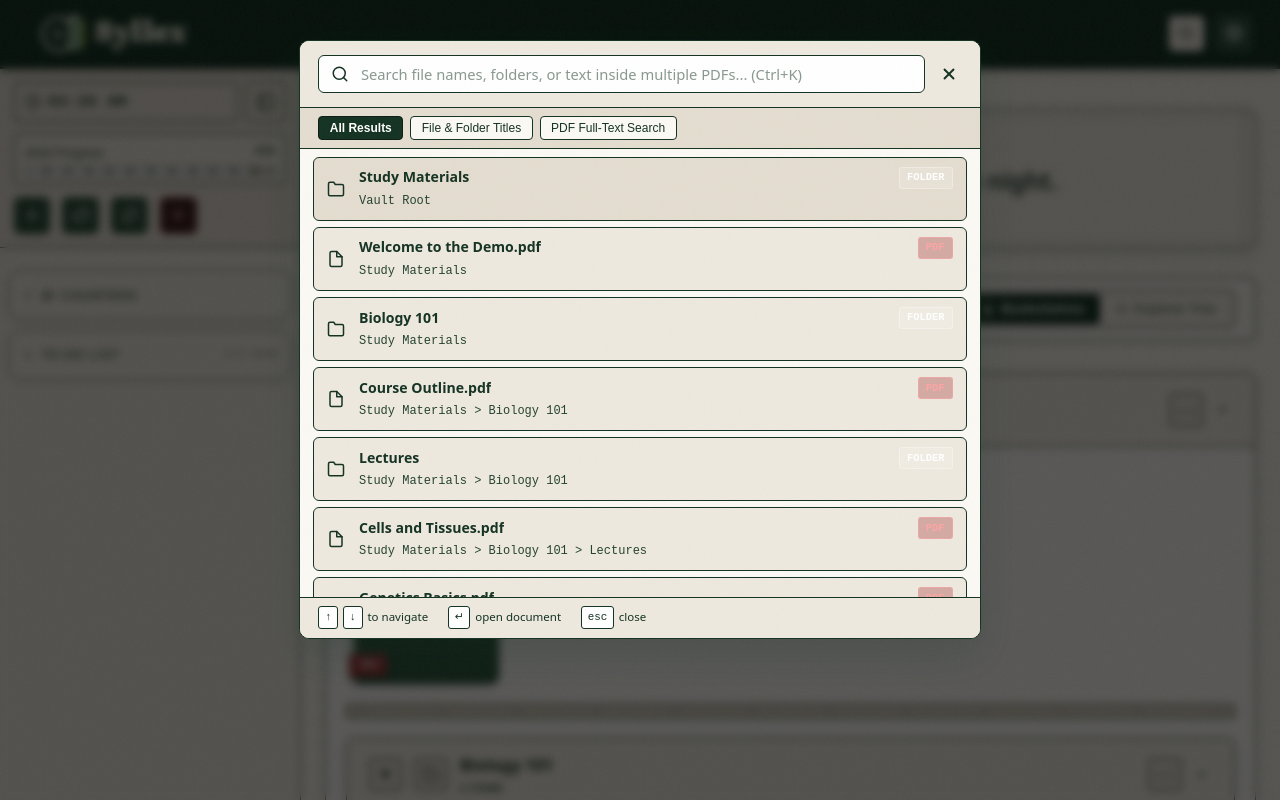
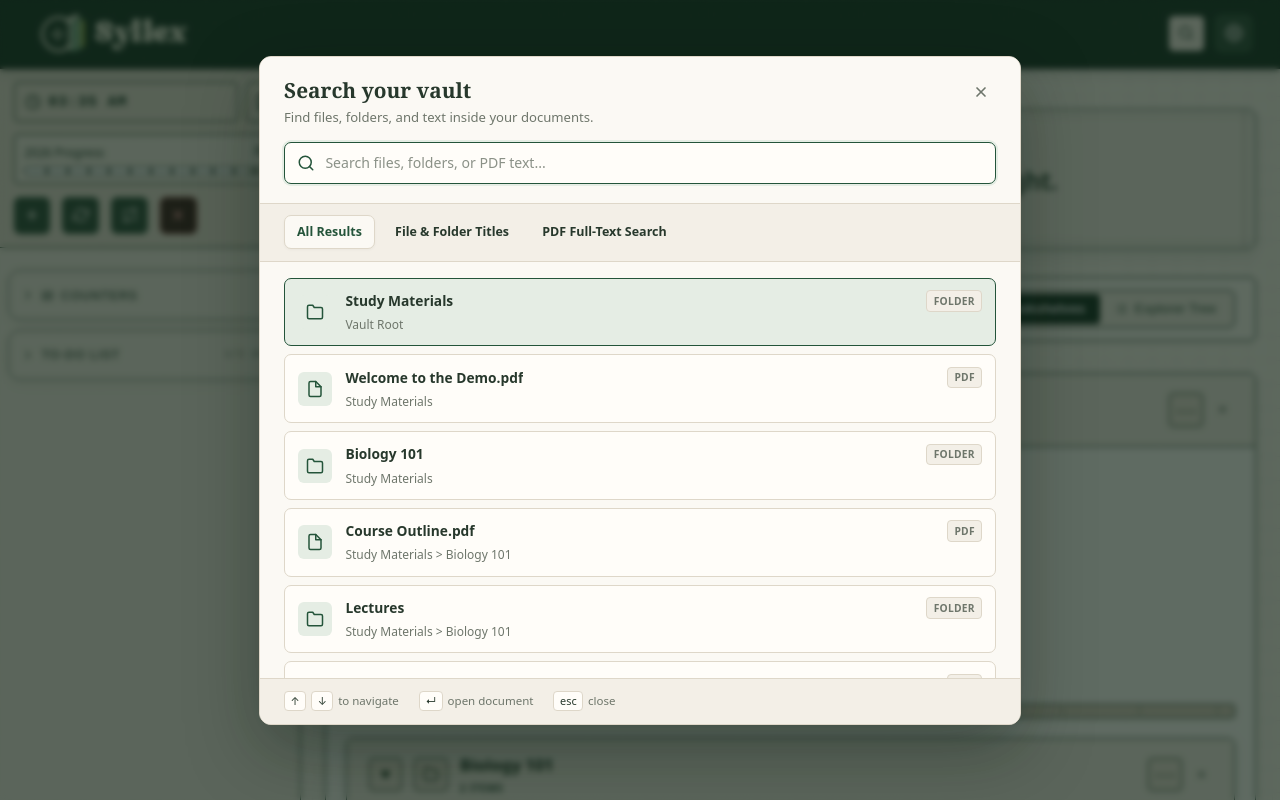
Before and after one commit to aarndv/syllex, a React (Vite) app: page / in a window 1280 px wide. Both pictures are taken after a click on the button 1186 px from the left and 33 px from the top of the page. Built offline with nearby package versions, Linux system fonts and the light colour scheme.

Commit message:
Match quick search modal to settings UI

```diff
--- a/src/components/QuickSearchModal.css
+++ b/src/components/QuickSearchModal.css
@@ -1,240 +1,264 @@
-/* Quick Search Modal Backdrop */
 .quick-search-backdrop {
   position: fixed;
-  top: 0;
-  left: 0;
-  right: 0;
-  bottom: 0;
-  background-color: rgba(0, 0, 0, 0.65);
-  backdrop-filter: blur(4px);
-  z-index: 900;
+  inset: 0;
+  z-index: 2000;
   display: flex;
+  align-items: flex-start;
   justify-content: center;
-  align-items: flex-start;
-  padding-top: 5vh;
-  animation: searchFadeIn 0.18s cubic-bezier(0.16, 1, 0.3, 1);
+  padding: min(7vh, 4rem) 1.5rem 1.5rem;
+  background: rgba(13, 31, 20, 0.65);
+  backdrop-filter: blur(3px);
+  animation: searchFadeIn 0.18s ease-out;
 }
 
 @keyframes searchFadeIn {
-  from {
-    opacity: 0;
-    transform: translateY(-8px);
-  }
-  to {
-    opacity: 1;
-    transform: translateY(0);
-  }
+  from { opacity: 0; transform: translateY(-8px); }
+  to { opacity: 1; transform: translateY(0); }
 }
 
 .quick-search-modal-card {
-  background-color: #0d2217;
-  border: 1.5px solid rgba(255, 255, 255, 0.35);
-  border-radius: 10px;
-  width: 90%;
-  max-width: 680px;
-  box-shadow: 0 16px 40px rgba(0, 0, 0, 0.45);
-  overflow: hidden;
+  --search-surface: #fbf9f4;
+  --search-panel: #f3efe7;
+  --search-field: #fffdf9;
+  --search-border: #ded7c9;
+  --search-text: #27382c;
+  --search-muted: #6e766b;
+  --search-accent: #24543a;
+  --search-accent-soft: #e5ede4;
   display: flex;
   flex-direction: column;
-  max-height: 82vh;
+  width: min(100%, 760px);
+  max-height: min(86vh, 760px);
+  overflow: hidden;
+  background: var(--search-surface);
+  color: var(--search-text);
+  border: 1px solid var(--search-border);
+  border-radius: 12px;
+  box-shadow: 0 24px 70px rgba(4, 18, 10, 0.34);
 }
+
+html[data-theme="dark"] .quick-search-modal-card {
+  --search-surface: #16271c;
+  --search-panel: #1c3224;
+  --search-field: #20382a;
+  --search-border: #36513c;
+  --search-text: #dce6d9;
+  --search-muted: #a9b9a8;
+  --search-accent: #8ebc95;
+  --search-accent-soft: #294b35;
+  color-scheme: dark;
+}
+
+.quick-search-modal-card * { box-sizing: border-box; }
 
 .quick-search-header {
   display: flex;
-  align-items: center;
-  gap: 0.75rem;
-  padding: 0.85rem 1.15rem;
-  background-color: #143222;
-  border-bottom: 1px solid rgba(255, 255, 255, 0.2);
+  flex-direction: column;
+  gap: 1rem;
+  padding: 1.25rem 1.5rem 1.15rem;
+  background: var(--search-surface);
+}
+
+.quick-search-heading-row {
+  display: flex;
+  align-items: flex-start;
+  justify-content: space-between;
+  gap: 1rem;
+}
+
+.quick-search-heading-row h2 {
+  margin: 0;
+  color: var(--search-text);
+  font-family: Georgia, serif;
+  font-size: 1.3rem;
+  line-height: 1.25;
+}
+
+.quick-search-heading-row p {
+  margin: 0.3rem 0 0;
+  color: var(--search-muted);
+  font-size: 0.82rem;
+  line-height: 1.4;
 }
 
 .search-input-wrapper {
-  flex: 1;
   display: flex;
   align-items: center;
-  gap: 0.6rem;
-  background-color: rgba(255, 255, 255, 0.08);
-  border: 1px solid rgba(255, 255, 255, 0.3);
-  border-radius: 6px;
-  padding: 0.45rem 0.75rem;
-  transition: all 0.2s ease;
+  gap: 0.65rem;
+  min-height: 42px;
+  padding: 0.55rem 0.75rem;
+  background: var(--search-field);
+  border: 1px solid var(--search-border);
+  border-radius: 7px;
+  transition: border-color 0.15s ease, box-shadow 0.15s ease;
 }
 
 .search-input-wrapper:focus-within {
-  border-color: #ffffff;
-  background-color: rgba(255, 255, 255, 0.15);
-  box-shadow: 0 0 8px rgba(255, 255, 255, 0.15);
+  border-color: var(--search-accent);
+  box-shadow: 0 0 0 2px var(--search-accent-soft);
 }
 
-.search-input-icon {
-  color: rgba(255, 255, 255, 0.7);
-}
+.search-input-icon { flex: none; color: var(--search-accent); }
 
 .quick-search-input {
   flex: 1;
-  background: none;
-  border: none;
-  color: #ffffff;
-  font-size: 0.92rem;
-  font-family: inherit;
-  outline: none;
+  min-width: 0;
+  padding: 0;
+  background: transparent;
+  border: 0;
+  outline: 0;
+  color: var(--search-text);
+  font: inherit;
+  font-size: 0.88rem;
 }
 
-.quick-search-input::placeholder {
-  color: rgba(255, 255, 255, 0.45);
-}
+.quick-search-input::placeholder { color: var(--search-muted); opacity: 0.8; }
 
 .clear-query-btn,
 .quick-search-close-btn {
-  background: none;
-  border: none;
-  color: rgba(255, 255, 255, 0.6);
-  cursor: pointer;
-  display: flex;
+  display: inline-flex;
+  flex: none;
   align-items: center;
   justify-content: center;
-  padding: 0.2rem;
-  border-radius: 4px;
-  transition: all 0.15s ease;
+  width: 30px;
+  height: 30px;
+  padding: 0;
+  background: transparent;
+  border: 0;
+  border-radius: 6px;
+  color: var(--search-muted);
+  cursor: pointer;
 }
 
 .clear-query-btn:hover,
 .quick-search-close-btn:hover {
-  color: #ffffff;
-  background-color: rgba(255, 255, 255, 0.15);
+  background: var(--search-panel);
+  color: var(--search-text);
 }
 
-/* Scope Filter Tabs */
 .search-scope-tabs {
   display: flex;
   align-items: center;
   gap: 0.45rem;
-  padding: 0.5rem 1.15rem;
-  background-color: #0d2217;
-  border-bottom: 1px solid rgba(255, 255, 255, 0.15);
+  min-height: 59px;
+  padding: 0.65rem 1.5rem;
   overflow-x: auto;
+  background: var(--search-panel);
+  border-block: 1px solid var(--search-border);
 }
 
 .scope-tab-btn {
-  background: rgba(255, 255, 255, 0.08);
-  border: 1px solid rgba(255, 255, 255, 0.2);
-  color: rgba(255, 255, 255, 0.7);
-  padding: 0.25rem 0.65rem;
-  border-radius: 4px;
-  font-size: 0.75rem;
-  font-weight: 500;
+  flex: none;
+  min-height: 34px;
+  padding: 0.5rem 0.75rem;
+  background: transparent;
+  border: 1px solid transparent;
+  border-radius: 7px;
+  color: var(--search-text);
+  font: inherit;
+  font-size: 0.78rem;
+  font-weight: 600;
+  line-height: 1.2;
+  white-space: nowrap;
   cursor: pointer;
-  transition: all 0.15s ease;
-  white-space: nowrap;
 }
 
-.scope-tab-btn:hover {
-  color: #ffffff;
-  background-color: rgba(255, 255, 255, 0.15);
-}
+.scope-tab-btn:hover { background: var(--search-surface); }
 
 .scope-tab-btn.active {
-  background-color: #059669;
-  border-color: #10b981;
-  color: #ffffff;
-  font-weight: 600;
+  background: var(--search-surface);
+  border-color: var(--search-border);
+  box-shadow: 0 1px 3px rgba(0, 0, 0, 0.04);
+  color: var(--search-accent);
 }
 
 .pdf-scanning-indicator {
-  margin-left: auto;
-  display: flex;
+  display: inline-flex;
+  flex: none;
   align-items: center;
   gap: 0.4rem;
+  margin-left: auto;
+  color: var(--search-muted);
   font-size: 0.72rem;
-  color: #a7f3d0;
-  font-family: monospace;
+  white-space: nowrap;
 }
 
 .scanning-dot {
   width: 6px;
   height: 6px;
   border-radius: 50%;
-  background-color: #10b981;
+  background: var(--search-accent);
   animation: pulseDot 1s infinite alternate;
 }
 
 @keyframes pulseDot {
-  from {
-    opacity: 0.3;
-    transform: scale(0.8);
-  }
-  to {
-    opacity: 1;
-    transform: scale(1.3);
-  }
+  from { opacity: 0.3; transform: scale(0.8); }
+  to { opacity: 1; transform: scale(1.3); }
 }
 
-/* Results List */
 .quick-search-results-list {
+  display: flex;
   flex: 1;
+  flex-direction: column;
+  gap: 0.5rem;
+  min-height: 0;
+  max-height: 52vh;
+  padding: 1rem 1.5rem;
   overflow-y: auto;
-  padding: 0.5rem 0.8rem;
+  background: var(--search-surface);
+}
+
+.search-empty-state {
   display: flex;
   flex-direction: column;
   gap: 0.35rem;
-  max-height: 54vh;
+  padding: 2rem 1rem;
+  color: var(--search-text);
+  text-align: center;
 }
 
-.search-empty-state {
-  text-align: center;
-  padding: 2.5rem 1rem;
-  color: rgba(255, 255, 255, 0.7);
-  display: flex;
-  flex-direction: column;
-  gap: 0.4rem;
-}
-
-.search-empty-hint {
-  font-size: 0.75rem;
-  color: rgba(255, 255, 255, 0.45);
-  font-style: italic;
-}
+.search-empty-state p { margin: 0; }
+.search-empty-hint { color: var(--search-muted); font-size: 0.78rem; }
 
 .search-result-item {
   display: flex;
   align-items: center;
   gap: 0.85rem;
-  padding: 0.55rem 0.85rem;
-  border-radius: 6px;
-  background-color: rgba(22, 62, 38, 0.4);
-  border: 1px solid transparent;
+  min-width: 0;
+  padding: 0.7rem 0.8rem;
+  background: var(--search-field);
+  border: 1px solid var(--search-border);
+  border-radius: 7px;
   cursor: pointer;
-  transition: all 0.15s ease;
   user-select: none;
+  transition: background-color 0.15s ease, border-color 0.15s ease;
 }
 
-.search-result-item:hover,
-.search-result-item.selected {
-  background-color: rgba(255, 255, 255, 0.14);
-  border-color: rgba(255, 255, 255, 0.4);
+.search-result-item:hover { border-color: var(--search-accent); }
+
+.search-result-item.selected,
+.search-result-item.selected:hover {
+  background: var(--search-accent-soft);
+  border-color: var(--search-accent);
 }
 
-.search-result-item.content-result {
-  background-color: rgba(14, 46, 28, 0.6);
-  border-color: rgba(16, 185, 129, 0.2);
-}
-
-.search-result-item.content-result:hover,
-.search-result-item.content-result.selected {
-  background-color: rgba(20, 60, 36, 0.85);
-  border-color: #10b981;
-}
+.search-result-item.content-result { border-left: 3px solid var(--search-accent); }
 
 .result-icon-col {
-  color: #e2f0d9;
   display: flex;
+  flex: none;
   align-items: center;
-  flex-shrink: 0;
+  justify-content: center;
+  width: 34px;
+  height: 34px;
+  background: var(--search-accent-soft);
+  border-radius: 6px;
+  color: var(--search-accent);
 }
 
 .result-info-col {
+  display: flex;
   flex: 1;
-  display: flex;
   flex-direction: column;
   gap: 0.2rem;
   min-width: 0;
@@ -245,240 +269,88 @@
   align-items: center;
   justify-content: space-between;
   gap: 0.5rem;
+  min-width: 0;
 }
 
 .result-title {
-  font-size: 0.88rem;
+  overflow: hidden;
+  color: var(--search-text);
+  font-size: 0.86rem;
   font-weight: 600;
-  color: #ffffff;
+  text-overflow: ellipsis;
   white-space: nowrap;
-  overflow: hidden;
-  text-overflow: ellipsis;
 }
 
 .result-type-badge {
-  font-size: 0.65rem;
-  font-family: monospace;
+  flex: none;
+  padding: 0.1rem 0.4rem;
+  background: var(--search-panel);
+  border: 1px solid var(--search-border);
+  border-radius: 4px;
+  color: var(--search-muted);
+  font-size: 0.64rem;
   font-weight: 700;
-  padding: 0.1rem 0.45rem;
-  border-radius: 3px;
-  background-color: rgba(255, 255, 255, 0.15);
-  color: #ffffff;
-  border: 1px solid rgba(255, 255, 255, 0.3);
-  flex-shrink: 0;
-}
-
-.result-type-badge.badge-pdf {
-  border-color: rgba(252, 165, 165, 0.6);
-  color: #fca5a5;
-  background-color: rgba(153, 27, 27, 0.3);
-}
-
-.result-type-badge.badge-ppt,
-.result-type-badge.badge-pptx {
-  border-color: rgba(147, 197, 253, 0.6);
-  color: #93c5fd;
-  background-color: rgba(30, 58, 138, 0.3);
-}
-
-.result-type-badge.badge-md {
-  border-color: rgba(110, 231, 183, 0.6);
-  color: #6ee7b7;
-  background-color: rgba(6, 95, 70, 0.3);
+  letter-spacing: 0.025em;
 }
 
 .result-type-badge.badge-content-match {
-  border-color: #10b981;
-  color: #ffffff;
-  background-color: #059669;
+  background: var(--search-accent-soft);
+  border-color: var(--search-accent);
+  color: var(--search-accent);
 }
 
 .result-snippet-row {
   display: flex;
   align-items: center;
-  gap: 0.5rem;
+  min-width: 0;
+  color: var(--search-muted);
   font-size: 0.75rem;
-  color: rgba(255, 255, 255, 0.6);
 }
 
-.result-path {
-  font-family: monospace;
-  white-space: nowrap;
+.result-path,
+.result-content-snippet {
   overflow: hidden;
   text-overflow: ellipsis;
+  white-space: nowrap;
 }
 
-.result-content-snippet {
-  font-size: 0.78rem;
-  color: #d1fae5;
-  background-color: rgba(0, 0, 0, 0.2);
-  padding: 0.15rem 0.4rem;
-  border-radius: 4px;
-  border-left: 2px solid #10b981;
-  white-space: nowrap;
-  overflow: hidden;
-  text-overflow: ellipsis;
-  max-width: 100%;
-}
+.result-content-snippet { max-width: 100%; color: var(--search-muted); }
 
-/* Footer Shortcuts */
 .quick-search-footer {
   display: flex;
   align-items: center;
-  gap: 1.25rem;
-  padding: 0.55rem 1.15rem;
-  background-color: #08170f;
-  border-top: 1px solid rgba(255, 255, 255, 0.2);
+  flex-wrap: wrap;
+  gap: 0.5rem 1.25rem;
+  padding: 0.8rem 1.5rem;
+  background: var(--search-panel);
+  border-top: 1px solid var(--search-border);
+  color: var(--search-muted);
   font-size: 0.72rem;
-  color: rgba(255, 255, 255, 0.65);
 }
 
-.footer-shortcut-item {
-  display: flex;
-  align-items: center;
-  gap: 0.3rem;
+.footer-shortcut-item { display: inline-flex; align-items: center; gap: 0.3rem; }
+
+.quick-search-modal-card kbd {
+  padding: 0.1rem 0.35rem;
+  background: var(--search-field);
+  border: 1px solid var(--search-border);
+  border-radius: 4px;
+  color: var(--search-text);
+  font-family: inherit;
+  font-size: 0.68rem;
+  line-height: 1.3;
 }
 
-kbd {
-  font-family: monospace;
-  background-color: rgba(255, 255, 255, 0.15);
-  border: 1px solid rgba(255, 255, 255, 0.3);
-  color: #ffffff;
-  padding: 0.1rem 0.35rem;
-  border-radius: 3px;
-  font-size: 0.68rem;
+.quick-search-modal-card button:focus-visible {
+  outline: 2px solid var(--search-accent);
+  outline-offset: 2px;
 }
 
-/* Light Theme Botanical Parchment Blueprint Overrides */
-html[data-theme="light"] .quick-search-modal-card {
-  background-color: #fbf9f4;
-  border: 1.5px solid #143222;
-  box-shadow: 0 16px 40px rgba(20, 50, 34, 0.2);
+@media (max-width: 620px) {
+  .quick-search-backdrop { padding: 0.75rem; }
+  .quick-search-modal-card { max-height: calc(100vh - 1.5rem); }
+  .quick-search-header { padding: 1.1rem; }
+  .search-scope-tabs { padding: 0.55rem 1.1rem; }
+  .quick-search-results-list { padding: 0.8rem 1.1rem; max-height: none; }
+  .quick-search-footer { padding: 0.75rem 1.1rem; }
 }
-
-html[data-theme="light"] .quick-search-header {
-  background-color: #eee9df;
-  border-bottom-color: #143222;
-}
-
-html[data-theme="light"] .search-input-wrapper {
-  background-color: #ffffff;
-  border-color: #143222;
-}
-
-html[data-theme="light"] .search-input-icon {
-  color: #143222;
-}
-
-html[data-theme="light"] .quick-search-input {
-  color: #143222;
-}
-
-html[data-theme="light"] .quick-search-input::placeholder {
-  color: rgba(20, 50, 34, 0.5);
-}
-
-html[data-theme="light"] .clear-query-btn,
-html[data-theme="light"] .quick-search-close-btn {
-  color: #143222;
-}
-
-html[data-theme="light"] .clear-query-btn:hover,
-html[data-theme="light"] .quick-search-close-btn:hover {
-  background-color: #eee9df;
-  color: #143222;
-}
-
-html[data-theme="light"] .search-scope-tabs {
-  background-color: #e4ddd0;
-  border-bottom-color: #143222;
-}
-
-html[data-theme="light"] .scope-tab-btn {
-  background-color: #fbf9f4;
-  border-color: #143222;
-  color: #143222;
-}
-
-html[data-theme="light"] .scope-tab-btn:hover {
-  background-color: #d8cfc0;
-}
-
-html[data-theme="light"] .scope-tab-btn.active {
-  background-color: #143222;
-  border-color: #0b1d14;
-  color: #ffffff;
-}
-
-html[data-theme="light"] .pdf-scanning-indicator {
-  color: #143222;
-}
-
-html[data-theme="light"] .scanning-dot {
-  background-color: #143222;
-}
-
-html[data-theme="light"] .search-result-item {
-  background-color: #eee9df;
-  border-color: #143222;
-}
-
-html[data-theme="light"] .search-result-item:hover,
-html[data-theme="light"] .search-result-item.selected {
-  background-color: #e4ddd0;
-  border-color: #143222;
-}
-
-html[data-theme="light"] .search-result-item.content-result {
-  background-color: #f3efe6;
-  border-color: #143222;
-}
-
-html[data-theme="light"] .search-result-item.content-result:hover,
-html[data-theme="light"] .search-result-item.content-result.selected {
-  background-color: #e4ddd0;
-}
-
-html[data-theme="light"] .result-icon-col {
-  color: #143222;
-}
-
-html[data-theme="light"] .result-title {
-  color: #143222;
-}
-
-html[data-theme="light"] .result-snippet-row {
-  color: #244230;
-}
-
-html[data-theme="light"] .result-content-snippet {
-  color: #143222;
-  background-color: #ffffff;
-  border-left-color: #143222;
-}
-
-html[data-theme="light"] .result-type-badge.badge-content-match {
-  background-color: #143222;
-  border-color: #0b1d14;
-  color: #ffffff;
-}
-
-html[data-theme="light"] .search-empty-state {
-  color: #143222;
-}
-
-html[data-theme="light"] .search-empty-hint {
-  color: #3b5c47;
-}
-
-html[data-theme="light"] .quick-search-footer {
-  background-color: #eee9df;
-  border-top-color: #143222;
-  color: #143222;
-}
-
-html[data-theme="light"] kbd {
-  background-color: #ffffff;
-  border-color: #143222;
-  color: #143222;
-}
--- a/src/components/QuickSearchModal.tsx
+++ b/src/components/QuickSearchModal.tsx
@@ -217,36 +217,47 @@ export const QuickSearchModal: React.FC<QuickSearchModalProps> = ({
     <div className="quick-search-backdrop" onClick={onClose}>
       <div
         className="quick-search-modal-card"
+        role="dialog"
+        aria-modal="true"
+        aria-labelledby="quick-search-title"
         onClick={(e) => e.stopPropagation()}
         onKeyDown={handleKeyDown}
       >
-        <div className="quick-search-header">
+        <header className="quick-search-header">
+          <div className="quick-search-heading-row">
+            <div>
+              <h2 id="quick-search-title">Search your vault</h2>
+              <p>Find files, folders, and text inside your documents.</p>
+            </div>
+            <button type="button" className="quick-search-close-btn" onClick={onClose} title="Close (Esc)" aria-label="Close search">
+              <CloseIcon size={16} />
+            </button>
+          </div>
           <div className="search-input-wrapper">
             <SearchIcon className="search-input-icon" size={18} />
             <input
               ref={inputRef}
               type="text"
               className="quick-search-input"
-              placeholder="Search file names, folders, or text inside multiple PDFs... (Ctrl+K)"
+              placeholder="Search files, folders, or PDF text..."
+              aria-label="Search your vault"
               value={query}
               onChange={(e) => setQuery(e.target.value)}
             />
             {query && (
-              <button className="clear-query-btn" onClick={() => setQuery("")}>
+              <button type="button" className="clear-query-btn" onClick={() => setQuery("")} aria-label="Clear search">
                 <CloseIcon size={14} />
               </button>
             )}
           </div>
-          <button className="quick-search-close-btn" onClick={onClose} title="Close (Esc)">
-            <CloseIcon size={18} />
-          </button>
-        </div>
+        </header>
 
         {/* Scope Filter Tabs */}
-        <div className="search-scope-tabs">
+        <nav className="search-scope-tabs" aria-label="Search scope">
           <button
             type="button"
             className={`scope-tab-btn ${scope === "all" ? "active" : ""}`}
+            aria-current={scope === "all" ? "page" : undefined}
             onClick={() => setScope("all")}
           >
             All Results
@@ -254,6 +265,7 @@ export const QuickSearchModal: React.FC<QuickSearchModalProps> = ({
           <button
             type="button"
             className={`scope-tab-btn ${scope === "titles" ? "active" : ""}`}
+            aria-current={scope === "titles" ? "page" : undefined}
             onClick={() => setScope("titles")}
           >
             File & Folder Titles
@@ -261,6 +273,7 @@ export const QuickSearchModal: React.FC<QuickSearchModalProps> = ({
           <button
             type="button"
             className={`scope-tab-btn ${scope === "pdf-content" ? "active" : ""}`}
+            aria-current={scope === "pdf-content" ? "page" : undefined}
             onClick={() => setScope("pdf-content")}
           >
             PDF Full-Text Search
@@ -272,7 +285,7 @@ export const QuickSearchModal: React.FC<QuickSearchModalProps> = ({
               <span>Scanning vault PDFs...</span>
             </div>
           )}
-        </div>
+        </nav>
 
         {/* Results List */}
         <div className="quick-search-results-list">
```
